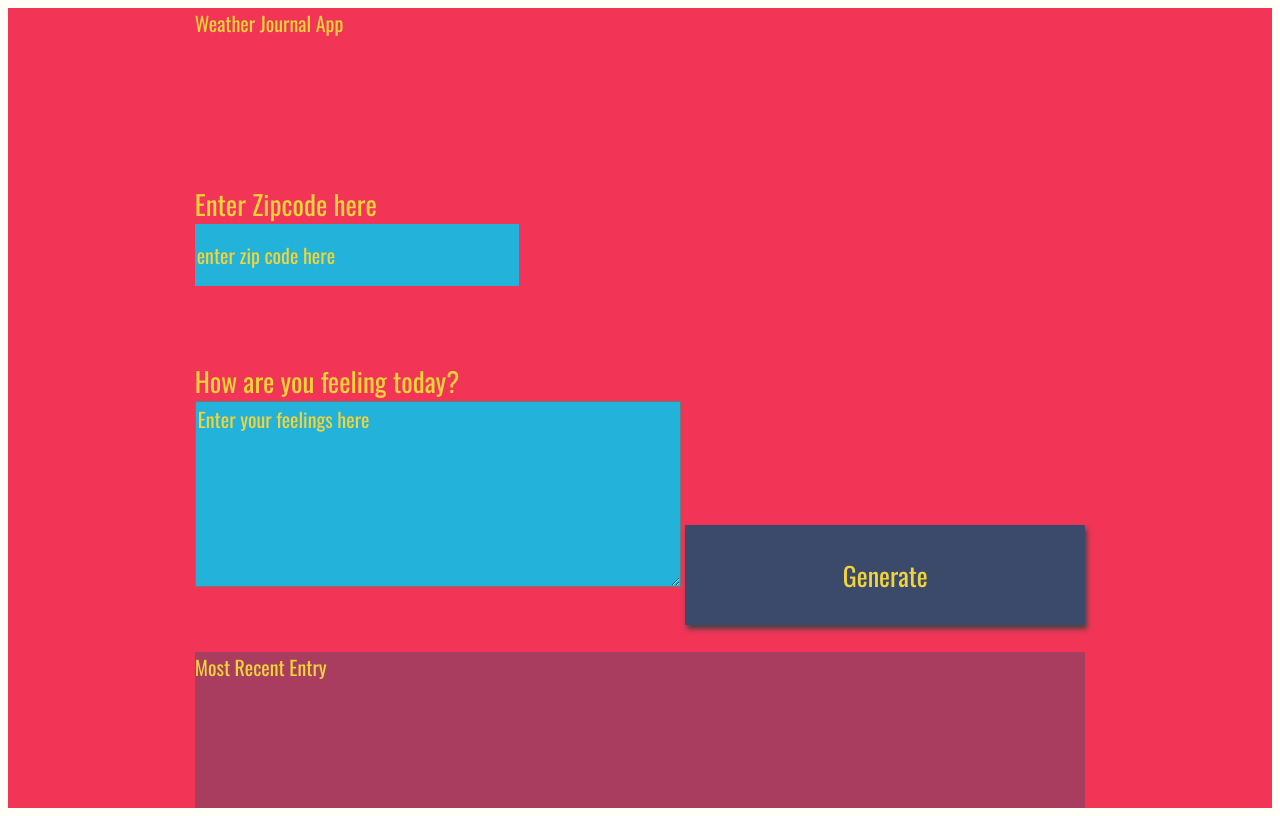
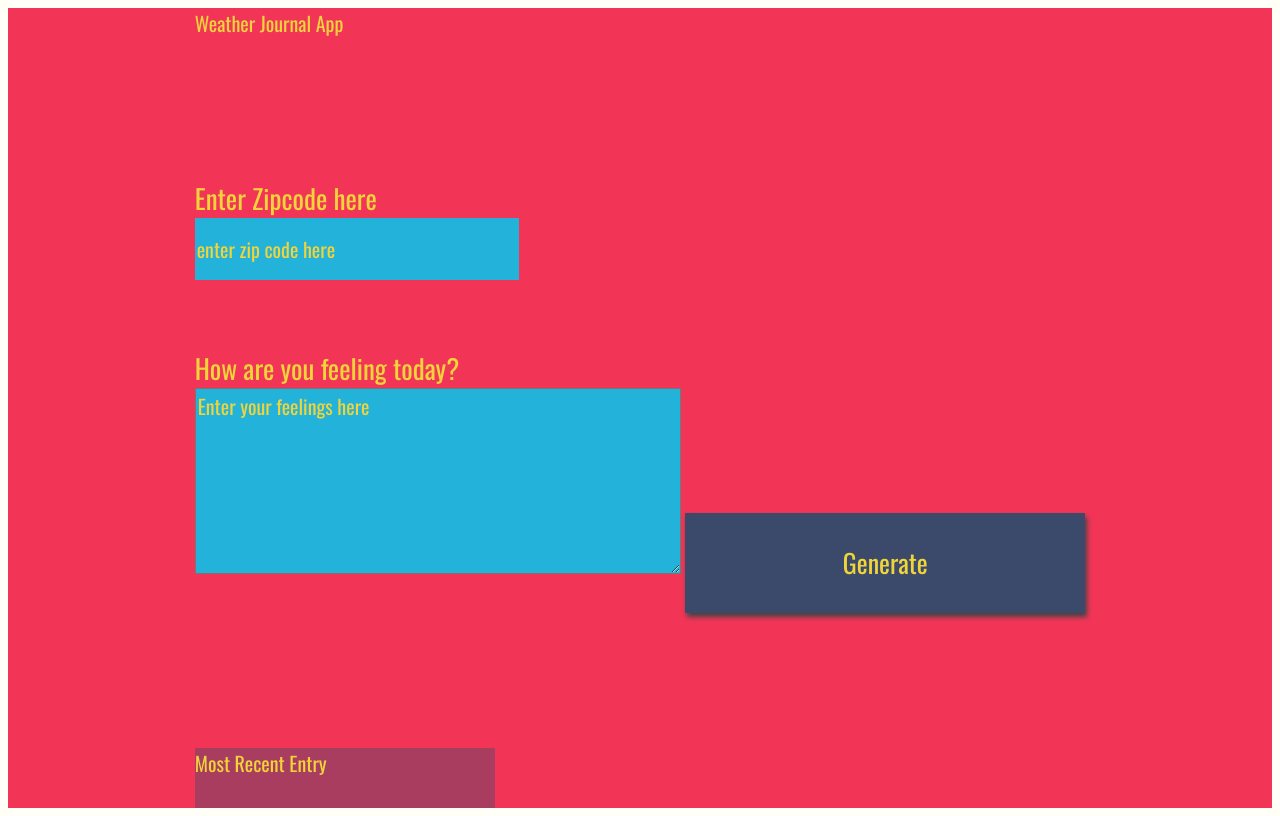
Before and after one commit to osaidhamidi/weatherAPIv2, a website: page weather-journal-app/website/index.html in a window 1280 px wide. Drawn offline with nearby package versions, Linux system fonts and the light colour scheme; a web font is replaced by a local one.

Commit message:
Update style.css

```diff
--- a/weather-journal-app/website/style.css
+++ b/weather-journal-app/website/style.css
@@ -22,6 +22,8 @@ body{
 
 .entry{
     background: rgba(59, 74, 107, .4);
+	margin-top: 90px;
+	width:300px;
 }
 
 #entryHolder{
@@ -73,6 +75,7 @@ button{
     font-family: 'Oswald', sans-serif;
     border: none;
     box-shadow: 2px 4px 5px #444;
+	margin-bottom: 50px;
 }
 h1{
     font-size: 36px;
```
